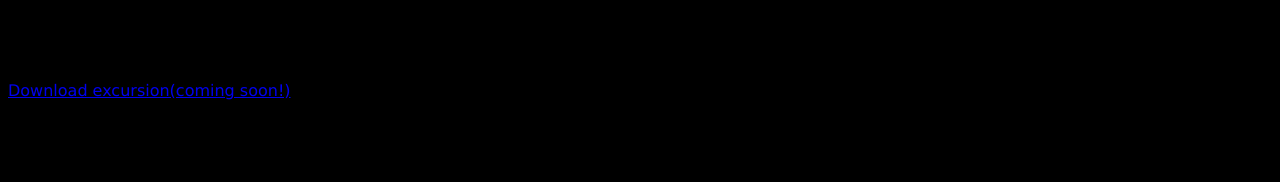
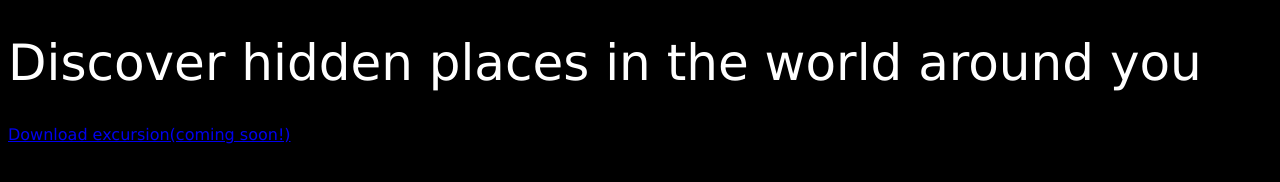
Before and after one commit to shahbazghani/excursion, a plain HTML site: page index.html in a window 1280 px wide. Drawn offline with Linux system fonts and the light colour scheme.

Commit message:
added header

```diff
--- a/index.html
+++ b/index.html
@@ -7,7 +7,7 @@
   <link rel="stylesheet" type="text/css" href="resources/css/style.css">
 </head>
 <body>
-<h1>Discover hidden places in the world around you</h1>
+<h1 class="header--main">Discover hidden places in the world around you</h1>
 <p><a href="#">Download excursion(coming soon!)</a></p>
 </body>
 </html>
--- a/resources/css/style.css
+++ b/resources/css/style.css
@@ -4,3 +4,8 @@ body{
     font-family: verdana, Verdana, Geneva, Tahoma, sans-serif ;
 
 }
+.header--main{
+    font-weight: normal;
+    font-size: 50px;
+    color: #ffffff;
+}
```
